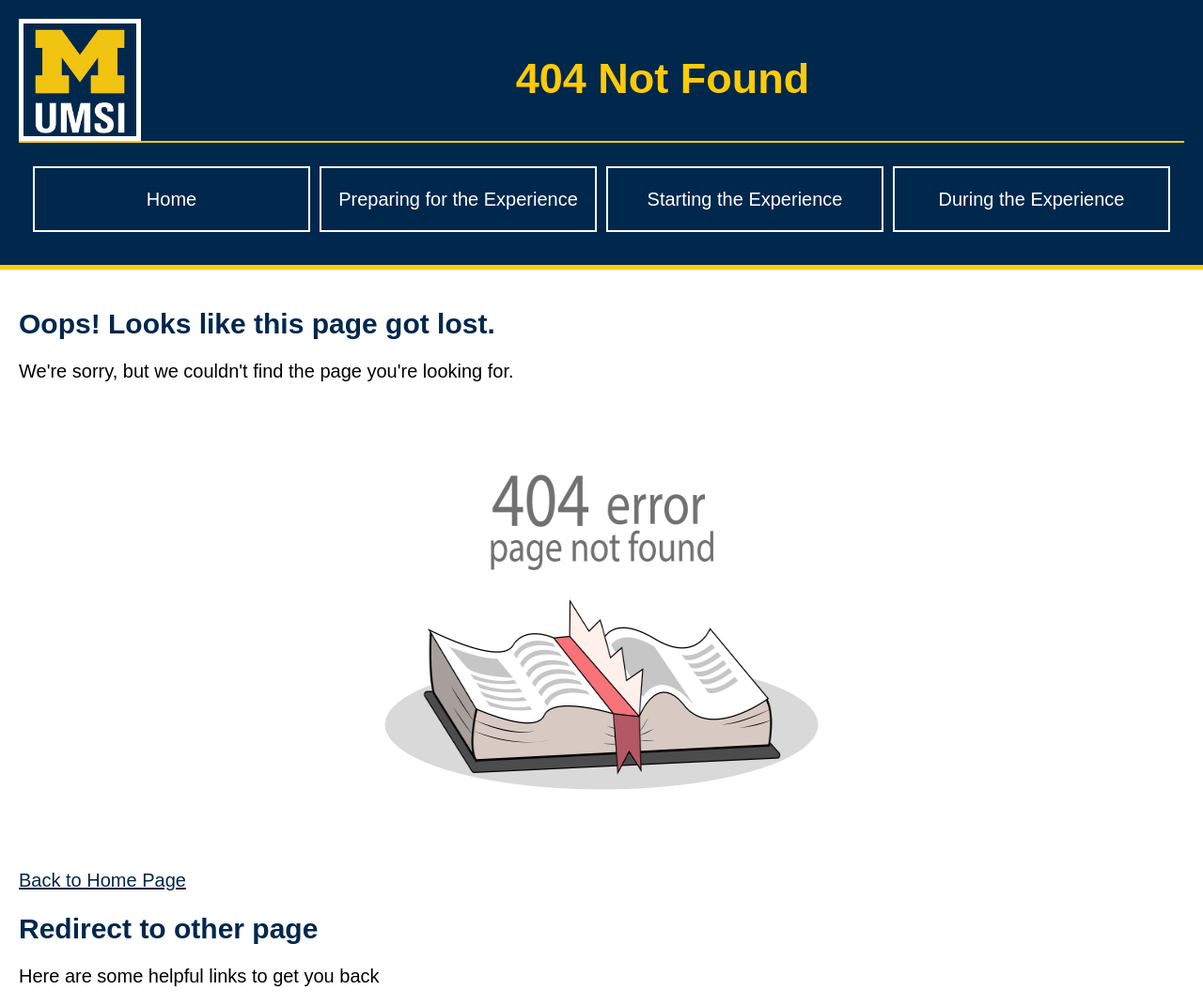
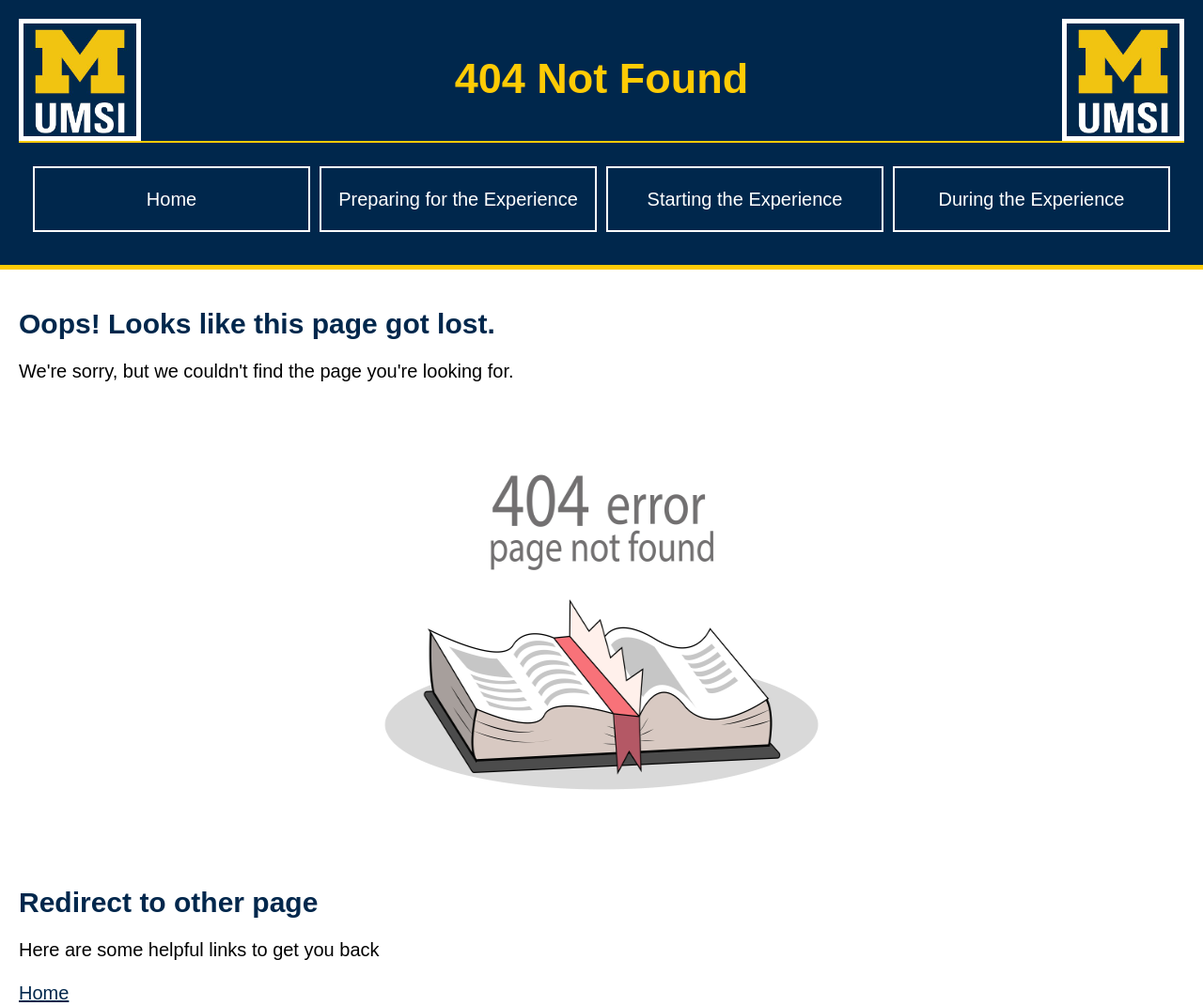
Before and after one commit to yitingb08/client_project_f26, a plain HTML site: page 404.html in a window 1280 px wide. Shown: the top 1071 px of the page at 94% size. Drawn offline with Linux system fonts and the light colour scheme.

Commit message:
Remove homepage link from 404 error page
Removed the 'Back to Home Page' link from the 404 error page.

```diff
--- a/404.html
+++ b/404.html
@@ -20,6 +20,7 @@
             </ul>
         </nav>
         <h1>404 Not Found</h1>
+        <img src="/client_project_f26/images/UMSI_signature_vertical_informal_solidblue.jpg" alt="UMSI Logo">
     </header>
 
     <main id="main" class="missing.page">
@@ -27,7 +28,6 @@
             <h2>Oops! Looks like this page got lost.</h2>
             <p>We're sorry, but we couldn't find the page you're looking for.</p>
             <img src="/client_project_f26/images/404page.jpg" alt="an open book with a 404 error message on the page.">
-            <a class="homepage" href="/client_project_f26/index.html">Back to Home Page</a>
         </section>
         <section>
             <h2>Redirect to other page</h2>
```
